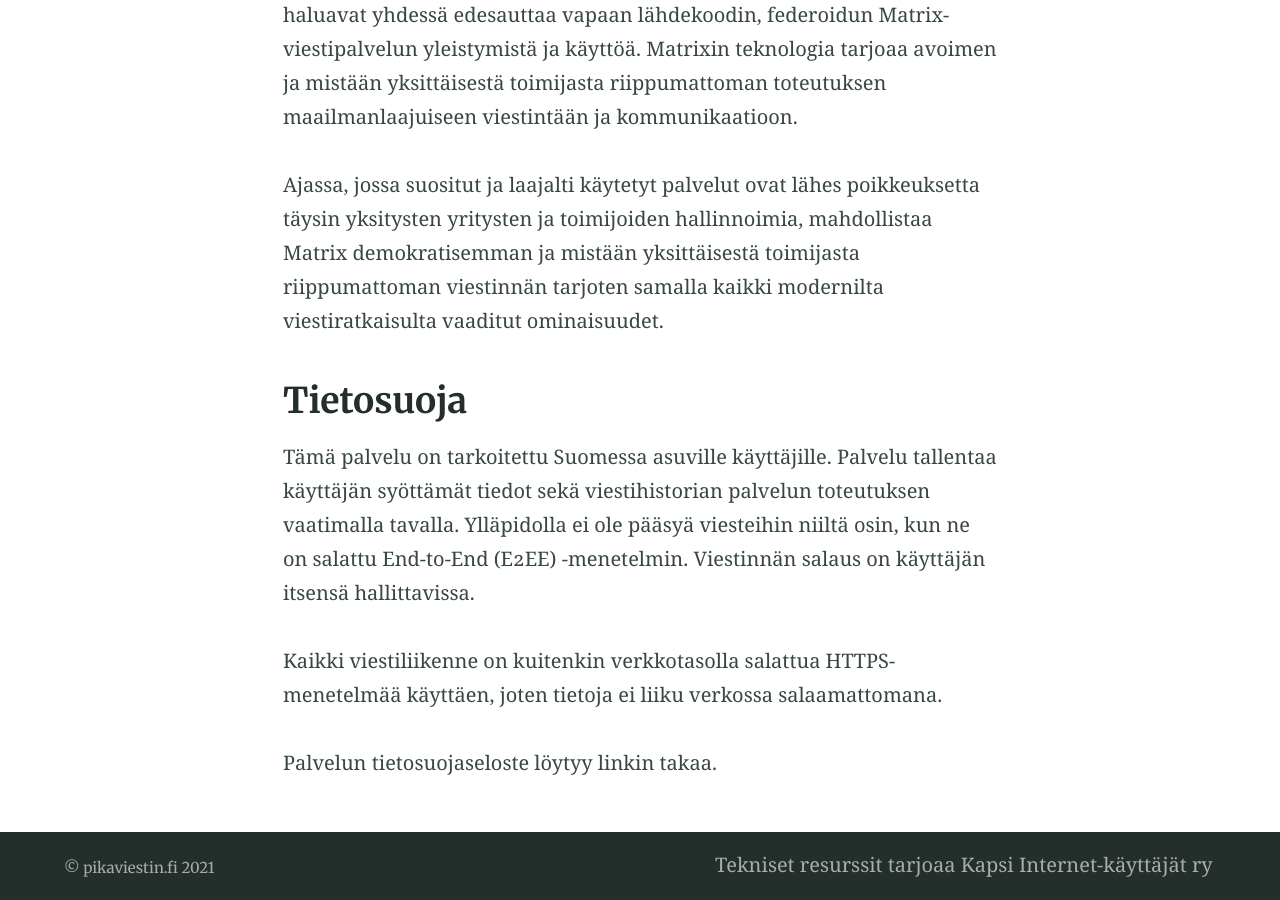
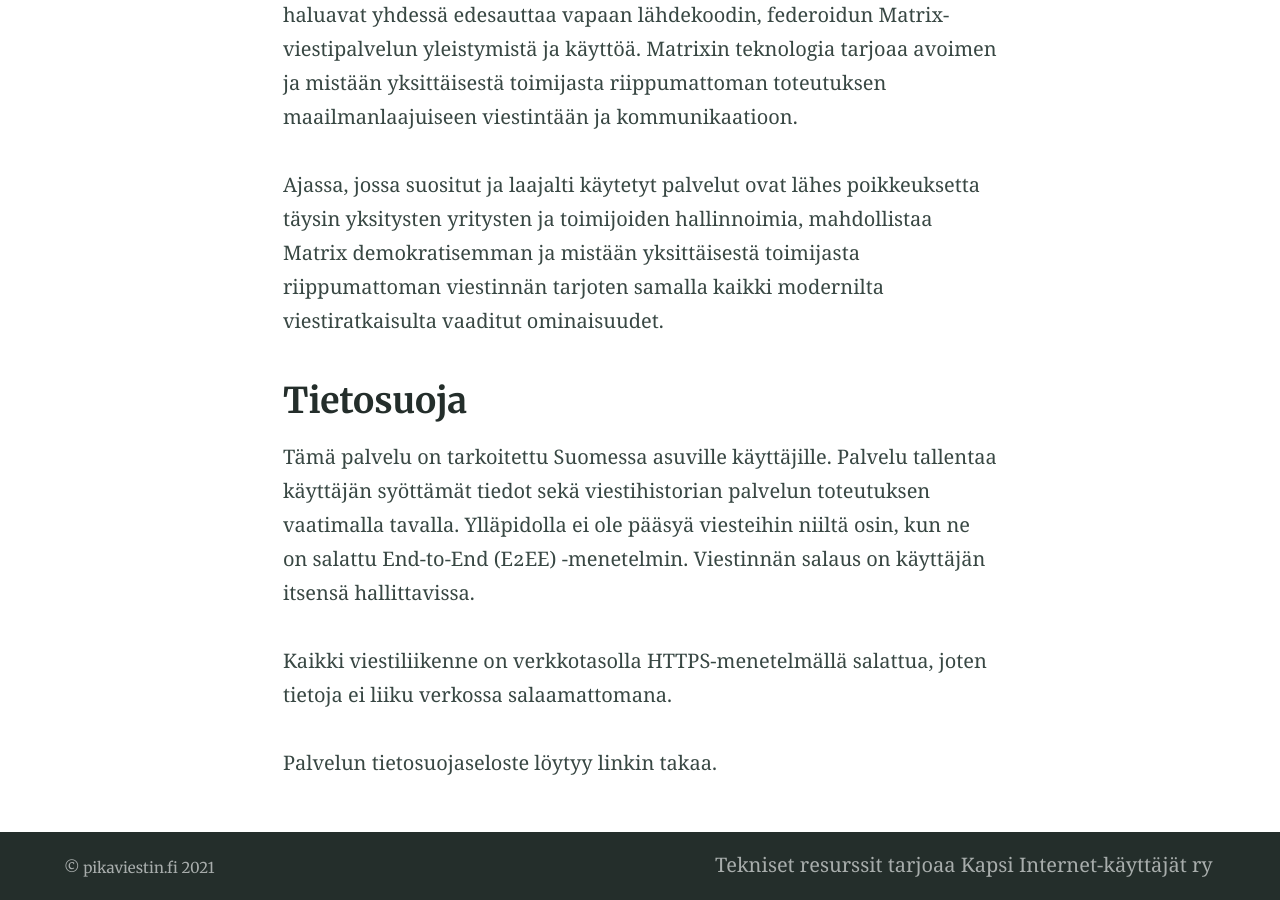
Before and after one commit to pikaviestin/website-www.pikaviestin.fi, a Jekyll site: the page built from index.md, in a window 1280 px wide and 900 px high, scrolled down 2977 px. Built offline with Jekyll 4.4.1, drawn with Linux system fonts in a browser that asks for light colours.

Commit message:
Paremmin(?) ilmaistu HTTPS-salaus -maininta (#1)

```diff
--- a/index.md
+++ b/index.md
@@ -63,6 +63,6 @@ Ajassa, jossa suositut ja laajalti käytetyt palvelut ovat lähes poikkeuksetta
 
 Tämä palvelu on tarkoitettu Suomessa asuville käyttäjille. Palvelu tallentaa käyttäjän syöttämät tiedot sekä viestihistorian palvelun toteutuksen vaatimalla tavalla. Ylläpidolla ei ole pääsyä viesteihin niiltä osin, kun ne on salattu End-to-End (E2EE) -menetelmin. Viestinnän salaus on käyttäjän itsensä hallittavissa.
 
-Kaikki viestiliikenne on kuitenkin verkkotasolla salattua HTTPS-menetelmää käyttäen, joten tietoja ei liiku verkossa salaamattomana.
+Kaikki viestiliikenne on verkkotasolla HTTPS-menetelmällä salattua, joten tietoja ei liiku verkossa salaamattomana.
 
 Palvelun tietosuojaseloste löytyy linkin takaa.
```
